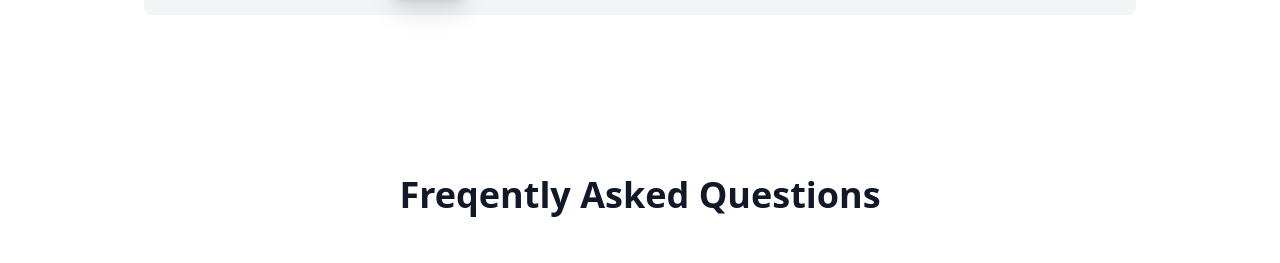
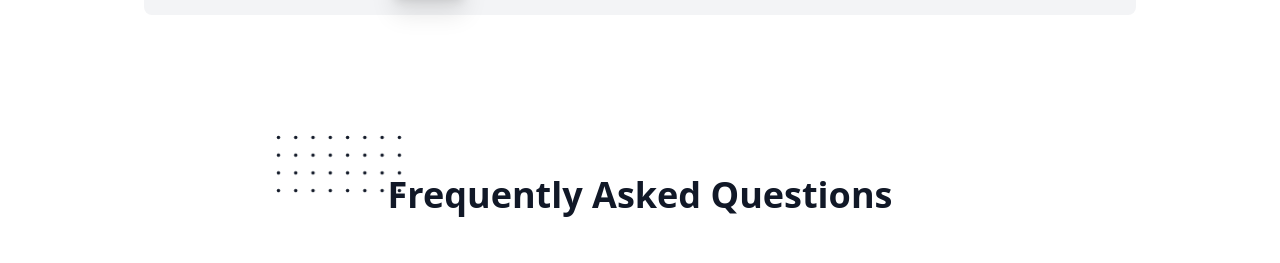
Before and after one commit to bobalok/energysol, a Next.js app: page / in a window 1280 px wide. Shown: the part 2844-3107 px from the top of the page. Built offline with nearby package versions, Linux system fonts and the light colour scheme.

Commit message:
pattern added

```diff
--- a/components/FAQ.js
+++ b/components/FAQ.js
@@ -6,7 +6,31 @@ export default function FAQ() {
       <section className='max-w-screen-xl px-4 py-12 mx-auto md:py-16 sm:px-6 lg:px-8'>
         <div className='max-w-3xl mx-auto text-center py-12'>
           <h2 className='text-3xl font-bold text-gray-900 sm:text-4xl'>
-            Freqently Asked Questions
+            <span className='relative inline-block'>
+              <svg
+                viewBox='0 0 52 24'
+                fill='currentColor'
+                className='absolute top-0 left-0 z-0 hidden w-32 -mt-8 -ml-20 text-blue-gray-100 lg:w-32 lg:-ml-28 lg:-mt-10 sm:block'
+              >
+                <defs>
+                  <pattern
+                    id='d9d7687a-355f-4502-8ec4-7945db034688'
+                    x='0'
+                    y='0'
+                    width='.135'
+                    height='.30'
+                  >
+                    <circle cx='1' cy='1' r='.7' />
+                  </pattern>
+                </defs>
+                <rect
+                  fill='url(#d9d7687a-355f-4502-8ec4-7945db034688)'
+                  width='52'
+                  height='24'
+                />
+              </svg>
+              <span className='relative'>Frequently Asked Questions</span>
+            </span>{" "}
           </h2>
         </div>
         <div className='bg-white border border-gray-200 divide-y divide-gray-200 rounded-xl'>
```
